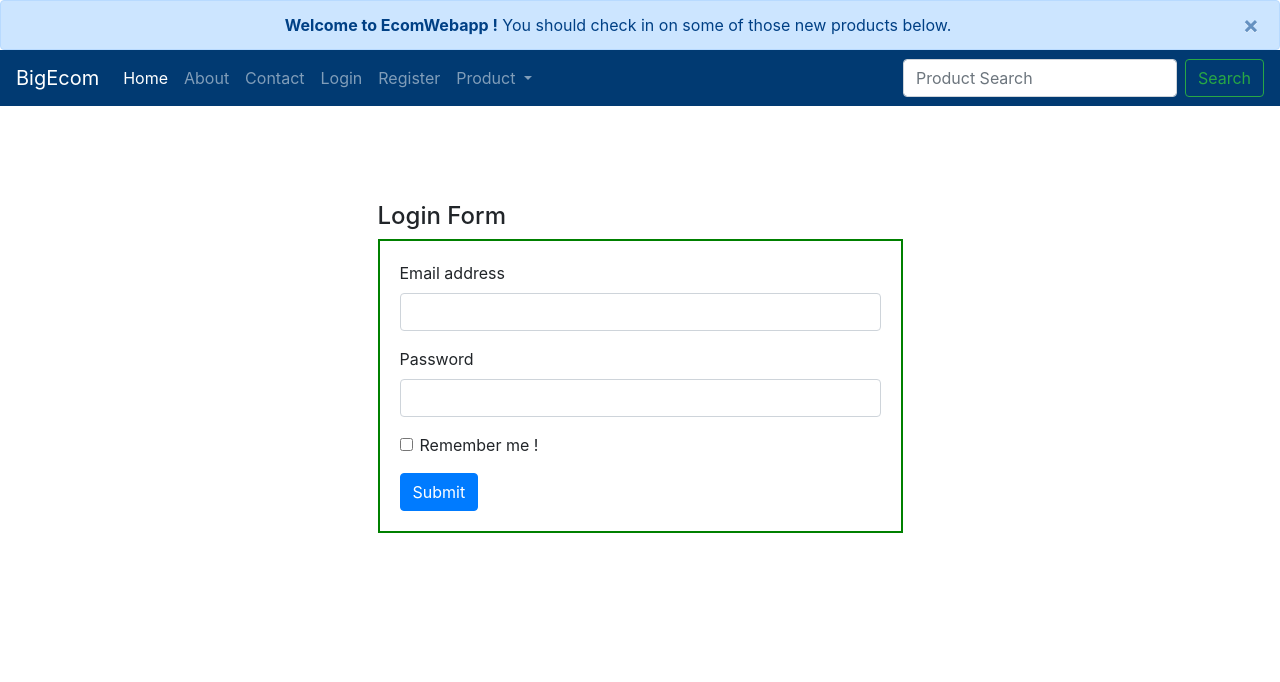
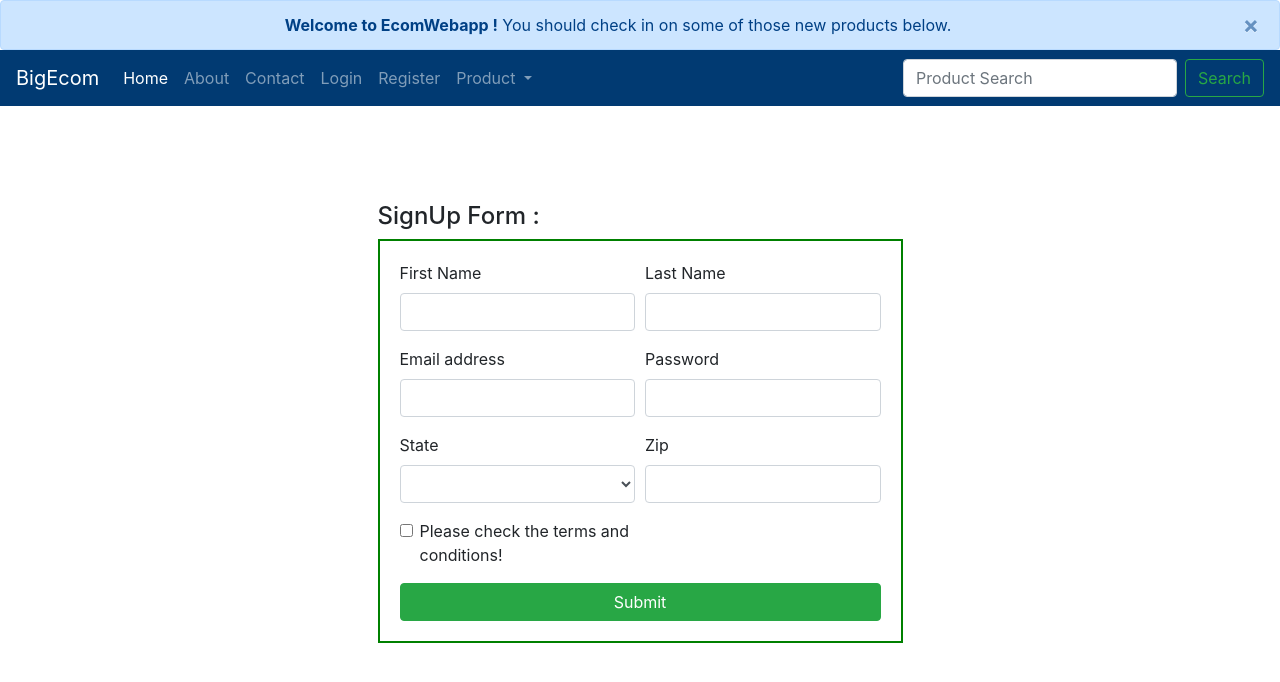
Before and after one commit to wahidKhan74/pase4-ecom-webapp-04-22-2022, an Angular app: page / in a window 1280 px wide. Shown: the top 682 px of the page. Built offline with nearby package versions, Linux system fonts and the light colour scheme.

Commit message:
add reactive model driven form and its validations

```diff
--- a/src/app/app.component.html
+++ b/src/app/app.component.html
@@ -8,7 +8,8 @@
     <!-- <app-class></app-class> -->
     <!-- <app-event></app-event> -->
     <!-- <app-two></app-two> -->
-    <app-login></app-login>
+    <!-- <app-login></app-login> -->
+    <app-register></app-register>
 </div>
 
 <!-- <app-footer></app-footer> -->
--- a/src/app/app.module.ts
+++ b/src/app/app.module.ts
@@ -15,7 +15,7 @@ import { StyleComponent } from './data-binding/style/style.component';
 import { ClassComponent } from './data-binding/class/class.component';
 import { EventComponent } from './data-binding/event/event.component';
 import { TwoComponent } from './data-binding/two/two.component';
-import { FormsModule } from '@angular/forms';
+import { FormsModule, ReactiveFormsModule } from '@angular/forms';
 
 @NgModule({
   declarations: [
@@ -36,7 +36,8 @@ import { FormsModule } from '@angular/forms';
   imports: [
     BrowserModule,
     AppRoutingModule,
-    FormsModule
+    FormsModule,
+    ReactiveFormsModule
   ],
   providers: [],
   bootstrap: [AppComponent]
--- a/src/app/auth/register/register.component.css
+++ b/src/app/auth/register/register.component.css
@@ -0,0 +1,9 @@
+.register-form{
+    border: 2px solid green;
+    padding: 20px;
+}
+.error {
+    color :red;
+    font-weight: bold;
+    font-style: italic;
+}
--- a/src/app/auth/register/register.component.html
+++ b/src/app/auth/register/register.component.html
@@ -1 +1,118 @@
-<p>register works!</p>
+<div class="container mt-5">
+    <div class="row">
+        <div class="col"></div>
+        <div class="col-6">
+            <h4>SignUp Form : </h4>
+            <form class="register-form" [formGroup]="registerForm" (ngSubmit)="onSubmit(registerForm)">
+                <div class="form-row">
+                    <!-- First Name -->
+                    <div class="col-sm-6">
+                        <div class="form-group">
+                            <label for="firstName">First Name</label>
+                            <input type="text" class="form-control" name="firstName" id="firstName" autocomplete="off" formControlName="firstName"
+                                aria-describedby="firstNameHelp">
+                                <small *ngIf="hasError('firstName')" [class]="hasError('firstName') ? 'error' :''">
+                                    <div *ngIf="form['firstName'].errors">
+                                        <span *ngIf="form['firstName'].errors['required']">First Name is a required field</span>
+                                        <span *ngIf="form['firstName'].errors['minlength']">First Name is a min 3 char long field</span>
+                                        <span *ngIf="form['firstName'].errors['maxlength']">First Name is a max 15 char long field</span>
+                                    </div>
+                                </small>
+                        </div>
+                    </div>
+                    <!-- Last Name -->
+                    <div class="col-sm-6">
+                        <div class="form-group">
+                            <label for="lastName">Last Name</label>
+                            <input type="text" class="form-control" name="lastName" id="lastName" autocomplete="off" formControlName="lastName"
+                                aria-describedby="lastNameHelp">
+                                <small *ngIf="hasError('lastName')" [class]="hasError('lastName') ? 'error' :''">
+                                    <div *ngIf="form['lastName'].errors">
+                                        <span *ngIf="form['lastName'].errors['required']">Last Name is a required field</span>
+                                        <span *ngIf="form['lastName'].errors['minlength']">Last Name is a min 3 char long field</span>
+                                        <span *ngIf="form['lastName'].errors['maxlength']">Last Name is a max 15 char long field</span>
+                                    </div>
+                                </small>
+                        </div>
+                    </div>
+                </div>
+
+                <div class="form-row">
+                    <!-- Email -->
+                    <div class="col-sm-6">
+                        <div class="form-group">
+                            <label for="email">Email address</label>
+                            <input type="email" class="form-control" name="email" id="email"   autocomplete="off" formControlName="email"
+                                aria-describedby="emailHelp" pattern="[a-z0-9._%+-]+@[a-z0-9.-]+\.[a-z]{2,3}$">
+                                <small *ngIf="hasError('email')" [class]="hasError('email') ? 'error' :''">
+                                    <div *ngIf="form['email'].errors">
+                                        <span *ngIf="form['email'].errors['required']">Emailis a required field</span>
+                                        <span *ngIf="form['email'].errors['email']">Please enter a correct email.</span>
+                                    </div>
+                                </small>
+                        </div>
+                    </div>
+                    <!-- Password -->
+                    <div class="col-sm-6">
+                        <div class="form-group">
+                            <label for="password">Password</label>
+                            <input type="password" class="form-control" name="password" id="password" autocomplete="off" formControlName="password"
+                                aria-describedby="passwordHelp" >
+                                <small *ngIf="hasError('password')" [class]="hasError('password') ? 'error' :''">
+                                    <div *ngIf="form['password'].errors">
+                                        <span *ngIf="form['password'].errors['required']">Password is a required field</span>
+                                        <span *ngIf="form['password'].errors['minlength']">Password is a min 6 char long field</span>
+                                        <span *ngIf="form['password'].errors['maxlength']">Password is a max 15 char long field</span>
+                                    </div>
+                                </small>
+                        </div>
+                    </div>
+                </div>
+
+                <div class="form-row">
+                    <div class="form-group col-sm-6">
+                        <label for="inputState">State</label>
+                        <select id="inputState" name="state" class="form-control"  autocomplete="off" formControlName="state">
+                            <option value="NY">New York</option>
+                            <option value="TX">Texas</option>
+                            <option value="CA">California</option>
+                            <option value="HW">Hawaii</option>
+                        </select>
+                        <small *ngIf="hasError('state')" [class]="hasError('state') ? 'error' :''">
+                            <div *ngIf="form['state'].errors">
+                                <span *ngIf="form['state'].errors['required']">State a required field</span>
+                            </div>
+                        </small>
+                    </div>
+                    <div class="form-group col-sm-6">
+                        <label for="inputZip">Zip</label>
+                        <input type="number" class="form-control" id="zipcode" name="zipcode" autocomplete="off" formControlName="zipcode">
+                        <small *ngIf="hasError('zipcode')" [class]="hasError('zipcode') ? 'error' :''">
+                            <div *ngIf="form['zipcode'].errors">
+                                <span *ngIf="form['zipcode'].errors['required']">Zipcode a required field</span>
+                            </div>
+                        </small>
+                    </div>
+                </div>
+
+                <div class="form-row">
+                    <div class="form-group col-sm-6">
+                        <div class="form-check">
+                            <input class="form-check-input" type="checkbox" name="agree" autocomplete="off" formControlName="agree" id="agree">
+                            <label class="form-check-label" for="aggree">
+                                Please check the terms and conditions!
+                            </label><small *ngIf="hasError('agree')" [class]="hasError('agree') ? 'error' :''">
+                                <div *ngIf="form['agree'].errors">
+                                    <span *ngIf="form['agree'].errors['required']">Agree a required field</span>
+                                </div>
+                            </small>
+                        </div>
+                    </div>
+                </div>
+
+                <button type="submit" class="btn btn-success btn-block">Submit</button>
+            </form>
+        </div>
+        <div class="col"></div>
+    </div>
+</div>
--- a/src/app/auth/register/register.component.ts
+++ b/src/app/auth/register/register.component.ts
@@ -1,4 +1,5 @@
 import { Component, OnInit } from '@angular/core';
+import { FormBuilder, FormControl, FormGroup, Validators } from '@angular/forms';
 
 @Component({
   selector: 'app-register',
@@ -7,9 +8,64 @@ import { Component, OnInit } from '@angular/core';
 })
 export class RegisterComponent implements OnInit {
 
-  constructor() { }
+  public registerForm : FormGroup;
+  public submitted: boolean = false;
+
+
+  constructor(private fromBuilder: FormBuilder) {
+
+    // initializing a registration form.
+    this.registerForm = this.fromBuilder.group({
+      firstName : ['', [Validators.required, Validators.minLength(3),Validators.maxLength(15)]],
+      lastName : ['',  [Validators.required, Validators.minLength(3),Validators.maxLength(15)]],
+      email : ['', [Validators.required, Validators.email]],
+      password : ['',  [Validators.required, Validators.minLength(6),Validators.maxLength(15)]],
+      state : ['', Validators.required],
+      zipcode : ['',  Validators.required],
+      agree : ['',  Validators.required],
+    });
+
+   }
 
   ngOnInit(): void {
   }
 
+  public onSubmit(registerFrom: any) {
+    if (registerFrom.valid) {
+      this.submitted = true;
+      console.log(this.registerForm.value);
+    } else {
+      console.log("Invalid Form !");
+      this.validateForm(registerFrom);
+    }
+  }
+
+  validateForm(form: any) {
+    Object.keys(form.controls).forEach(field =>{
+      const control = form.controls[field];
+      if(control instanceof FormControl){
+        control.markAsTouched({ onlySelf: true });
+      } else{
+        this.validateForm(control)
+      }
+    })
+  }
+
+  hasError(field: string) {
+    let formField = this.registerForm.get(field);
+    return  formField?.invalid &&  formField?.touched  && formField?.errors;
+  }
+
+  get form() {
+    return this.registerForm.controls;
+  }
+
+  get firstName() {
+    return this.registerForm.get('firstName');
+  }
+
+  get lastName() {
+    return this.registerForm.get('lastName');
+  }
+
 }
```
